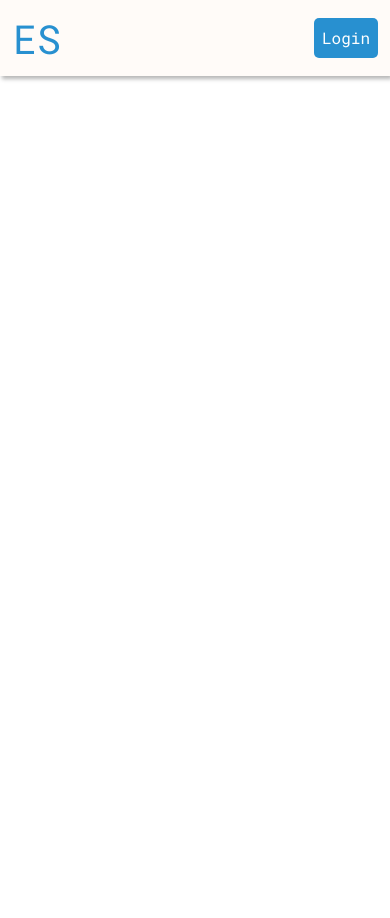
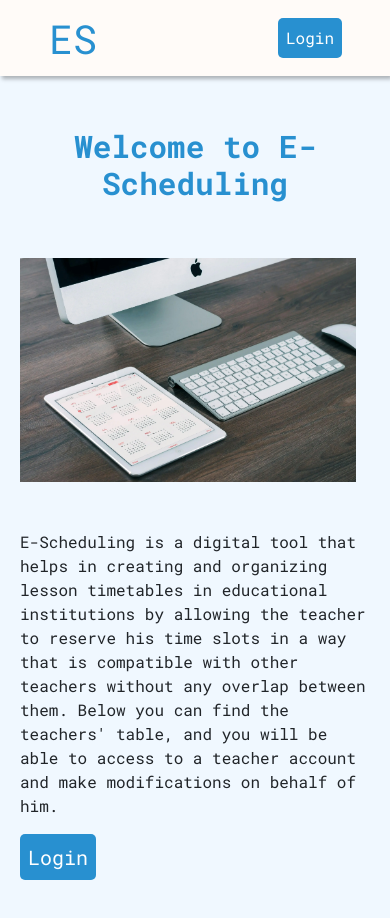
Before and after one commit to HouriaNouhKhanjar/e-scheduling, a plain HTML site: page index.html in a window 390 px wide. Before the commit the page ends 844 px from the top, so only its background shows below. Drawn offline with nearby package versions, Linux system fonts and the light colour scheme.

Commit message:
add responsive hero section to startpage

```diff
--- a/assets/css/style.css
+++ b/assets/css/style.css
@@ -8,8 +8,8 @@
     /* Curious Blue */
     --secondary-color: #57C693;
     /* Emerald */
-    --highlight-color: #edefea;
-    /* Alabaster */
+    --highlight-color: #f0f8ff;
+    /* Aliceblue */
     --highlight-color-light: #fffbf8;
     /* Quill Gray */
     --light-color: #ffffff;
@@ -27,6 +27,11 @@ h1,
 h2,
 h3 {
     font-family: var(--primary-font, serif), serif;
+}
+
+h1 {
+    color: var(--primary-color);
+    font-weight: bold !important;
 }
 
 .action-button {
@@ -64,3 +69,19 @@ h3 {
     width: 100%;
     z-index: 2;
 }
+
+/* hero */
+header {
+    margin-top: 3rem;
+    background: var(--highlight-color);
+    padding: 5rem;
+}
+
+.lead {
+    font-size: 1rem;
+    font-weight: 400;
+}
+
+.hero-image img {
+    width: 96%;
+}
--- a/index.html
+++ b/index.html
@@ -27,18 +27,44 @@
 
     <!-- Navbar -->
     <nav class="navbar navbar-expand-lg bg-body-tertiary position-fixed top-0" id="navbar">
-        <div class="container-fluid navbar-container">
+        <div class="container-fluid navbar-container px-5">
             <a class="navbar-brand" href="index.html" aria-label="Easy Rental logo (load home page on click)">
                 <svg xmlns="http://www.w3.org/2000/svg" width="50" height="50" viewBox="0 0 50 50">
                     <text x="50%" y="50%" font-family="Roboto Mono" font-size="40" fill="#2890D0" text-anchor="middle"
                         alignment-baseline="central">ES</text>
                 </svg>
             </a>
-            <a class="nav-link ms-auto btn action-button" href="">
+            <a class="nav-link ms-auto btn action-button" aria-label="go to teachers' table and login as a teacher"
+                href="">
                 Login
             </a>
         </div>
     </nav>
+
+    <!-- Header -->
+    <header class="container-fluid">
+        <div class="row">
+            <div class="col-12 hero">
+                <h1 class="display-5 text-center">Welcome to E-Scheduling</h1>
+                <div class="d-lg-flex align-items-center py-5 px-2 px-md-5">
+                    <div class="hero-image mb-5">
+                        <img src="assets/images/hero.webp" alt="entering the schedule into the system on computer">
+                    </div>
+                    <div class="hero-content">
+                        <p class="lead">
+                            E-Scheduling is a digital tool that helps in creating and organizing lesson timetables in
+                            educational institutions by allowing the teacher to reserve his time slots in a way that is
+                            compatible with other teachers without any overlap between them.
+                            Below you can find the teachers' table, and you will be able to access to a teacher account
+                            and make modifications on behalf of him. </p>
+                        <a href="#" aria-label="go to teachers' table and login as a teacher"
+                            class="btn btn-lg action-button">Login</a>
+                    </div>
+                </div>
+
+            </div>
+        </div>
+    </header>
 
     <!-- link Bootstrap JS -->
     <script src="https://cdn.jsdelivr.net/npm/bootstrap@5.3.3/dist/js/bootstrap.bundle.min.js"
```
Also changed, not shown: assets/images/hero.webp (added).
